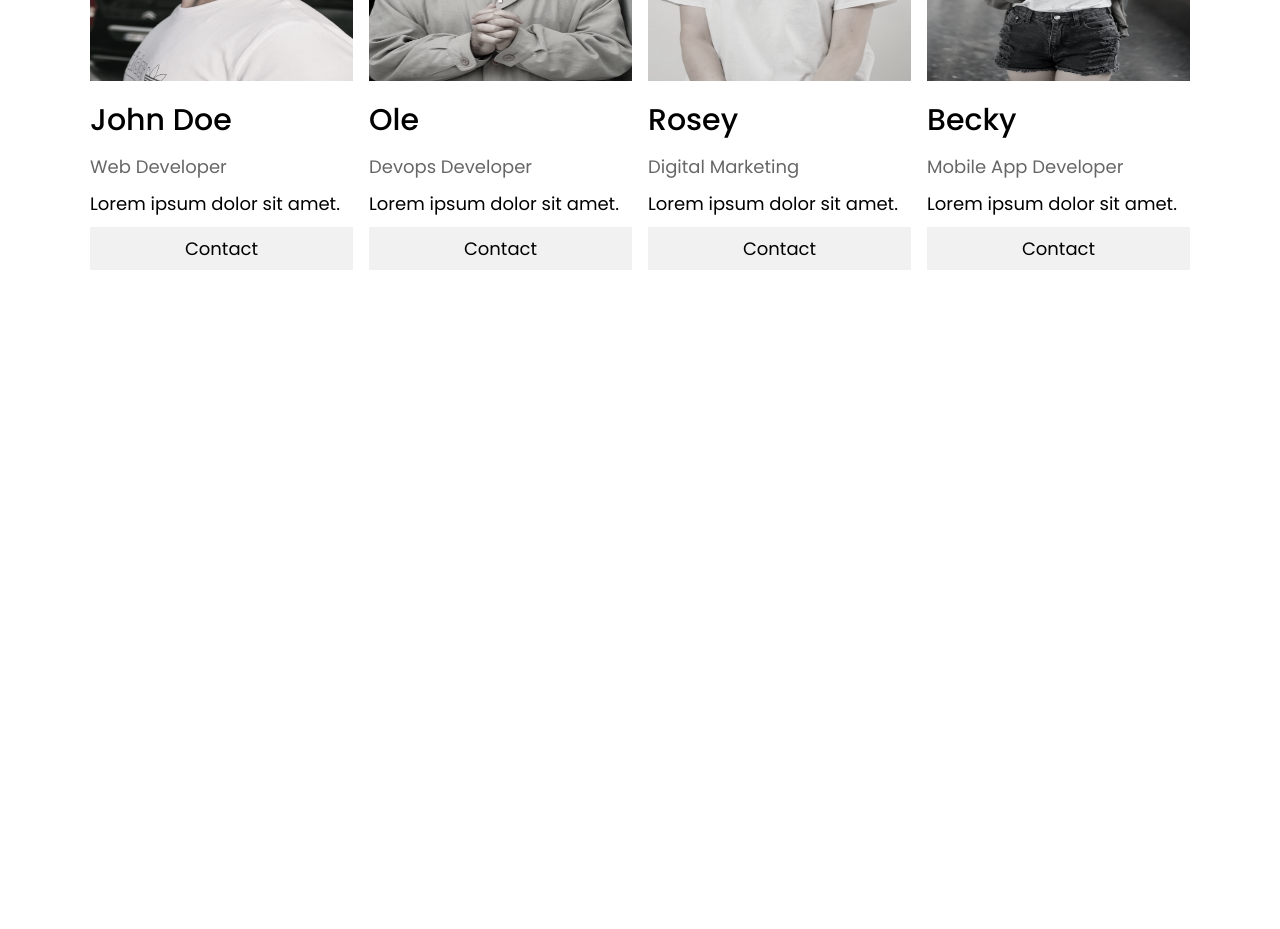
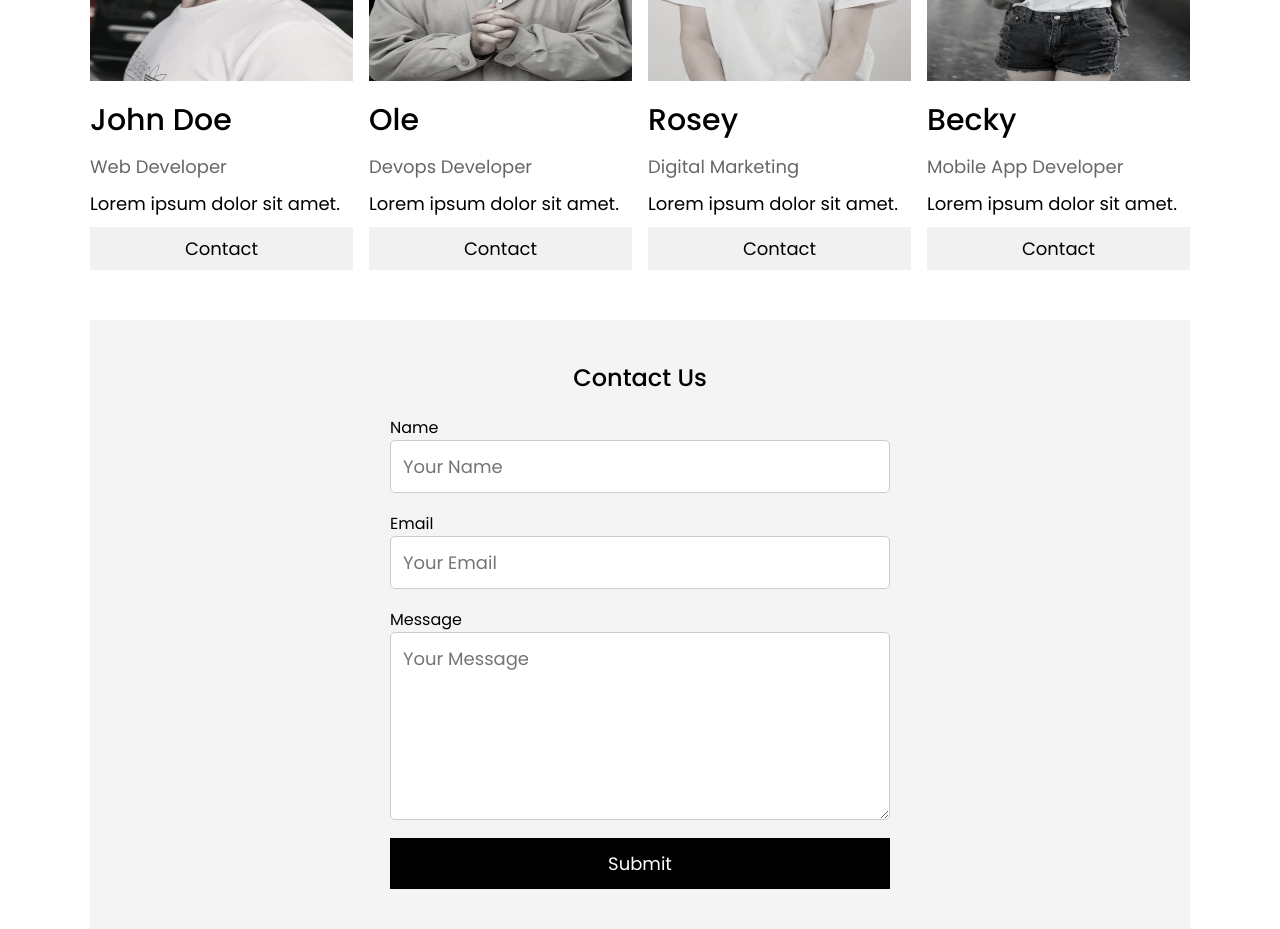
Before and after one commit to UmeshBabu7/Static-Website, a plain HTML site: page index.html in a window 1280 px wide. Shown: the part 1400-2329 px from the top of the page. Before the commit the page ends 1700 px from the top, so only its background shows below. Drawn offline with Linux system fonts and the light colour scheme.

Commit message:
Contact section

```diff
--- a/index.html
+++ b/index.html
@@ -105,6 +105,19 @@
             </div>
         </div>
     </section>
+
+    <!-- Contact section -->
+     <section class="contact">
+        <h2>Contact Us</h2>
+        <form>
+            <label for="name">Name</label>
+            <input type="text" id="name" placeholder="Your Name" required>
+            <label for="email">Email</label>
+            <input type="email" id="email" placeholder="Your Email" required>
+            <label for="message">Message</label>
+            <textarea id="message" placeholder="Your Message" required rows="6"></textarea>
+            <button type="submit" class="btn">Submit</button>
+        </form>
     </main>
 
 </body>
--- a/style.css
+++ b/style.css
@@ -165,3 +165,47 @@ main{
 .about-card button:hover{
     background-color: #ddd;
 }
+
+
+/* contact section */
+.contact{
+    background-color: #f4f4f4;
+    padding: 40px 0;
+    margin-top: 20px;
+}
+
+.contact h2{
+    font-weight: 500;
+    text-align: center;
+    margin-bottom: 20px;
+}
+
+form{
+    display: flex;
+    flex-direction: column;
+    max-width: 500px;
+    margin: 0 auto;
+}
+
+input, textarea{
+    padding: 12px;
+    border: 1px solid #ccc;
+    border-radius: 5px;
+    font-size: 18px;
+    margin-bottom: 18px;
+}
+
+.btn{
+    background-color: black;
+    color: white;
+    border: none;
+    padding: 12px 20px;
+    cursor: pointer;
+    font-size: 18px;
+    transition: background-color 0.5s ease, color 0.5s ease;
+}
+
+.btn:hover{
+    background-color: #ccc;
+    color: black;
+}
```
